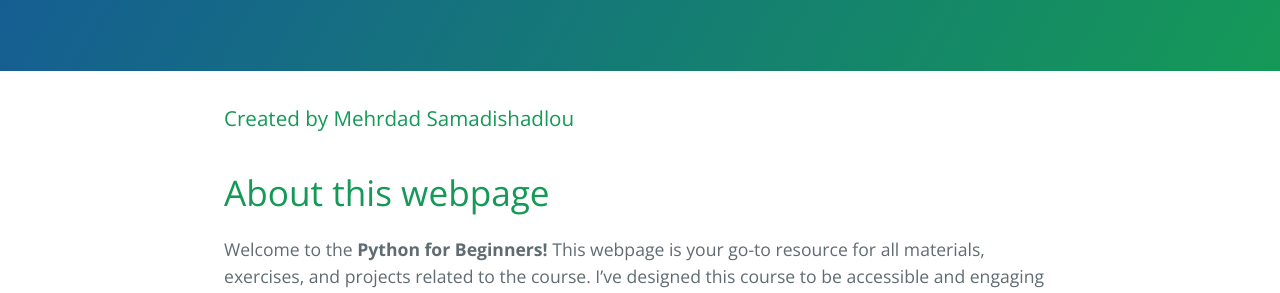
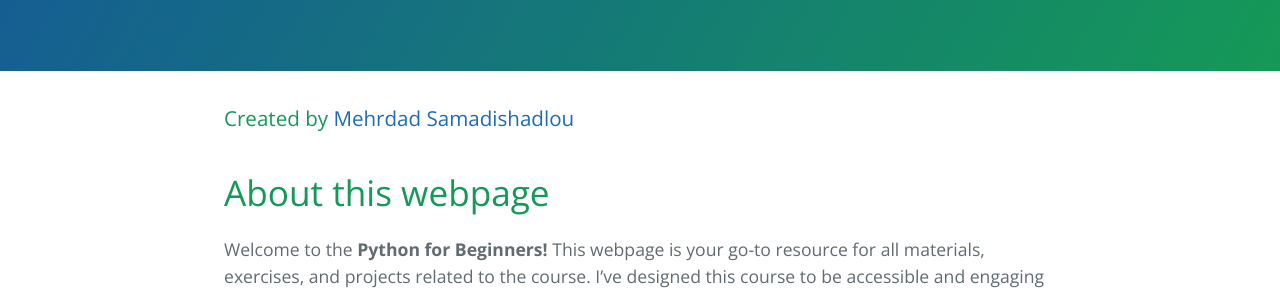
Before and after one commit to MehrdadSamadishadlou/Python_for_Beginners, a Jekyll site: the page built from index.md, in a window 1280 px wide. Shown: the part 265-558 px from the top of the page. Built offline with Jekyll 4.4.1, drawn with Linux system fonts in a browser that asks for light colours; part of the change alters nothing that is shown.

```diff
--- a/index.md
+++ b/index.md
@@ -4,7 +4,7 @@ layout: template
 filename: index
 ---
 
-### Created by Mehrdad Samadishadlou
+### Created by <a href="https://github.com/MehrdadSamadishadlou">Mehrdad Samadishadlou</a>
 
 # About this webpage
 
```
